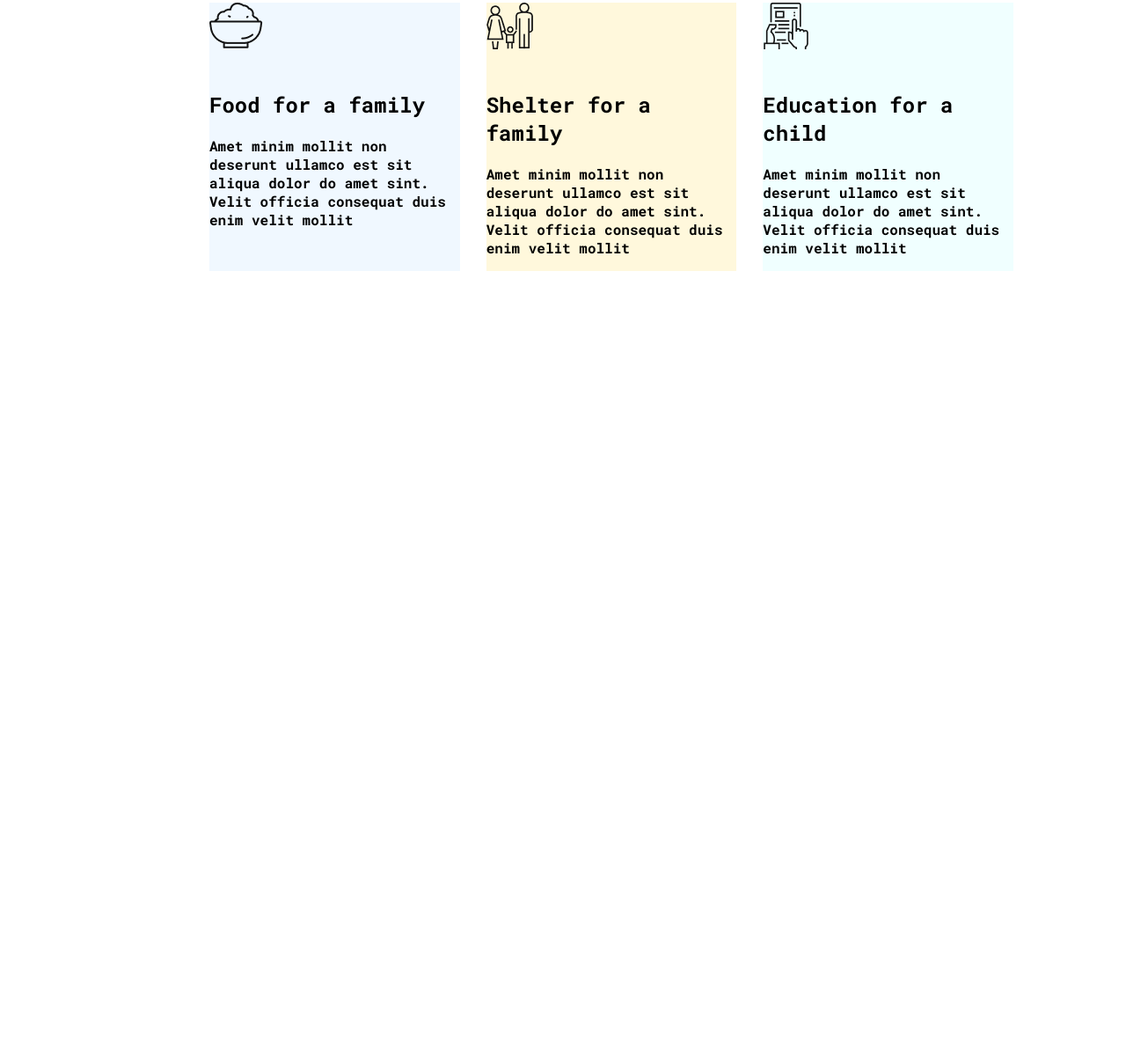
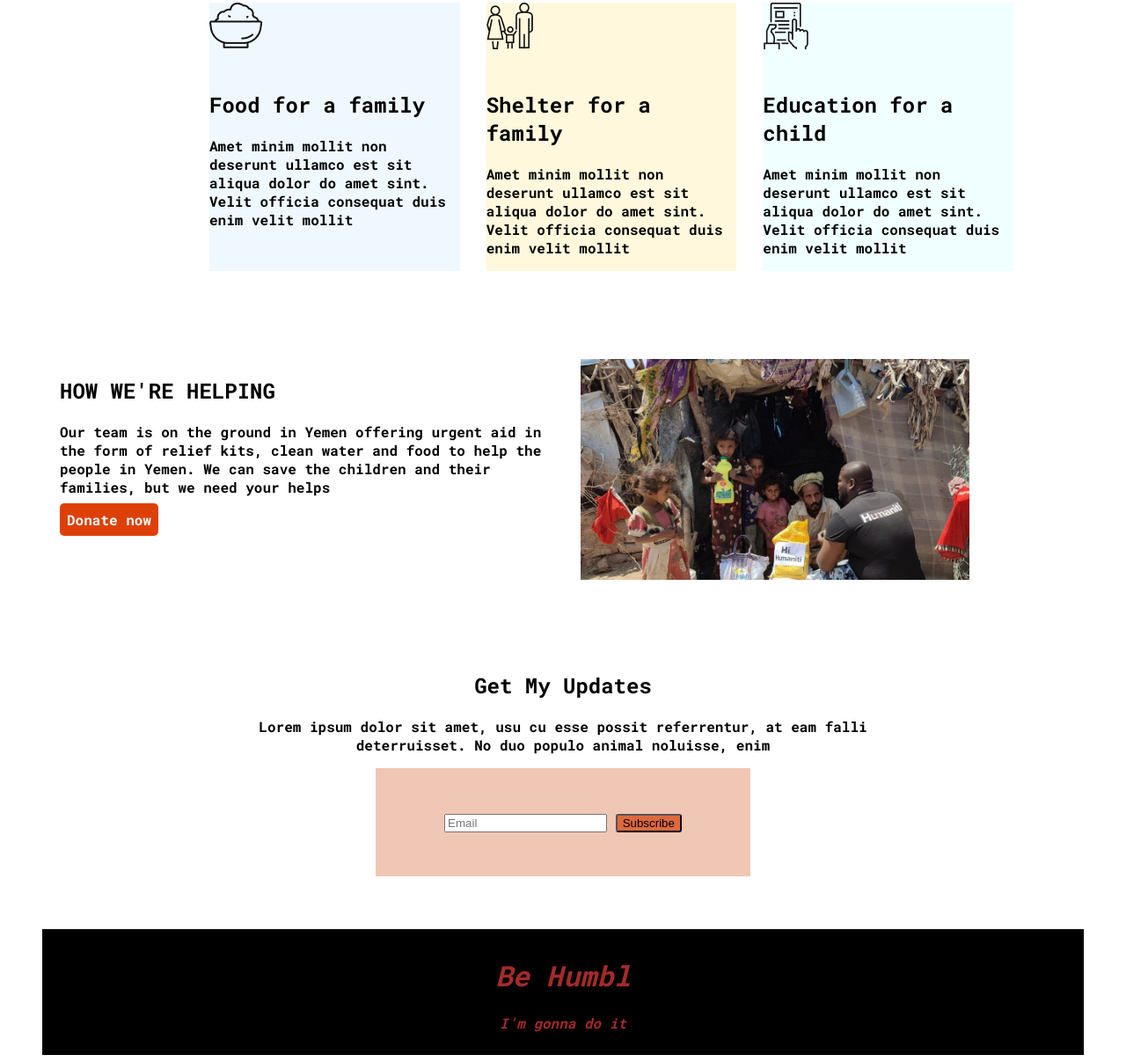
Before and after one commit to faysalsanto/assiganment-1, a plain HTML site: page index.html in a window 1280 px wide. Shown: the part 1587-2794 px from the top of the page at 88% size. Before the commit the page ends 1975 px from the top, so only its background shows below. Drawn offline with Linux system fonts and the light colour scheme.

Commit message:
last commit

```diff
--- a/index.html
+++ b/index.html
@@ -93,8 +93,36 @@
             </div>
         </div>
     </section>
+    <section class="helping">
+        <div class="half-width">
+            <h1>HOW WE'RE HELPING</h1>
+            <p>Our team is on the ground in Yemen offering urgent aid in the form of relief kits, clean water and food
+                to
+                help the people in Yemen. We can save the children and their families, but we need your helps</p>
+            <a class="button" href=""> Donate now</a>
+        </div>
+        <div class="half-width">
+            <img src="images/Humaniti-Yemen-.jpg" alt="">
+        </div>
+    </section>
+    <section class="donat-box">
+        <div class="donate">
+            <h1>Get My Updates</h1>
+            <p>Lorem ipsum dolor sit amet, usu cu esse possit referrentur, at eam falli<br>
+                deterruisset. No duo populo animal noluisse, enim</p>
+        </div>
+        <div class="from">
+            <input type="email" placeholder="Email" name="Email" id="">
+            <button id="color">Subscribe</button>
+        </div>
+    </section>
 
 
 </body>
+<footer class="humbl">
+    <h1>Be Humbl</h1>
+    <p>I’m gonna do it</p>
+
+</footer>
 
 </html>
--- a/style.css
+++ b/style.css
@@ -117,3 +117,38 @@ body {
     background-image: url(images/Frame-1.png);
     background-repeat: no-repeat;
 }
+
+.helping {
+    display: flex;
+}
+
+.half-width {
+    width: 50%;
+    padding: 20px;
+    padding-left: 20px;
+}
+
+.half-width img {
+    width: 80%;
+}
+
+.from {
+    text-align: center;
+    background-color: rgb(240, 198, 181);
+    padding: 50px;
+    margin-left: 30%;
+    margin-right: 30%;
+}
+
+#color {
+    background-color: rgb(221, 105, 62);
+    border-radius: 3px;
+}
+
+.humbl {
+    background-color: black;
+    text-align: center;
+    font-style: italic;
+    color: brown;
+    padding: 10px
+}
```
Also changed, not shown: images/Humaniti-Yemen-.jpg (added).
